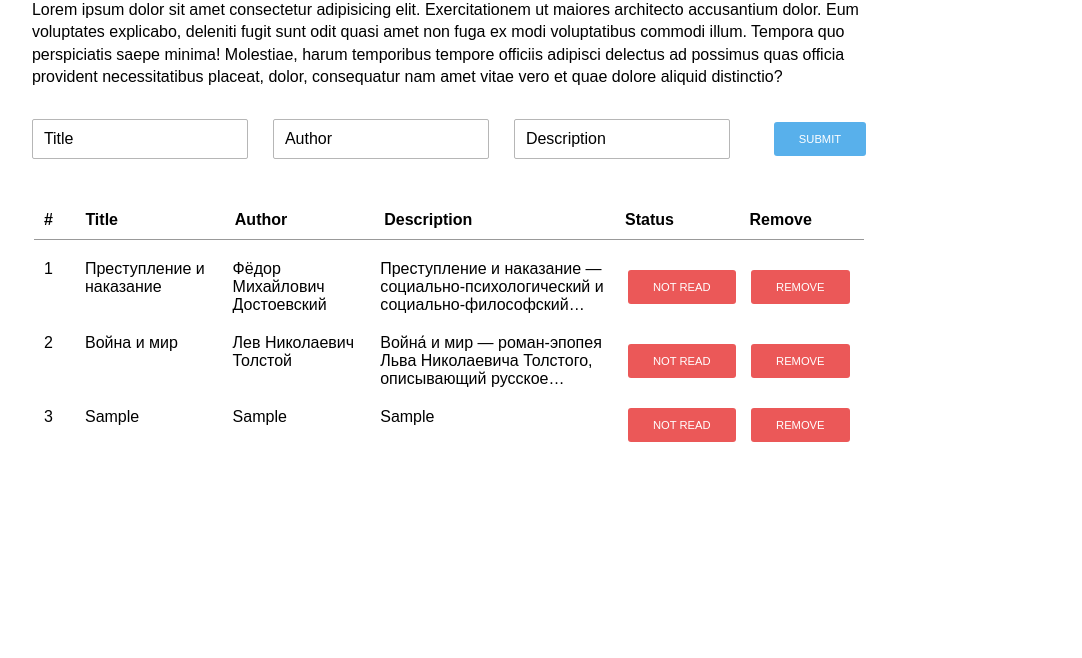
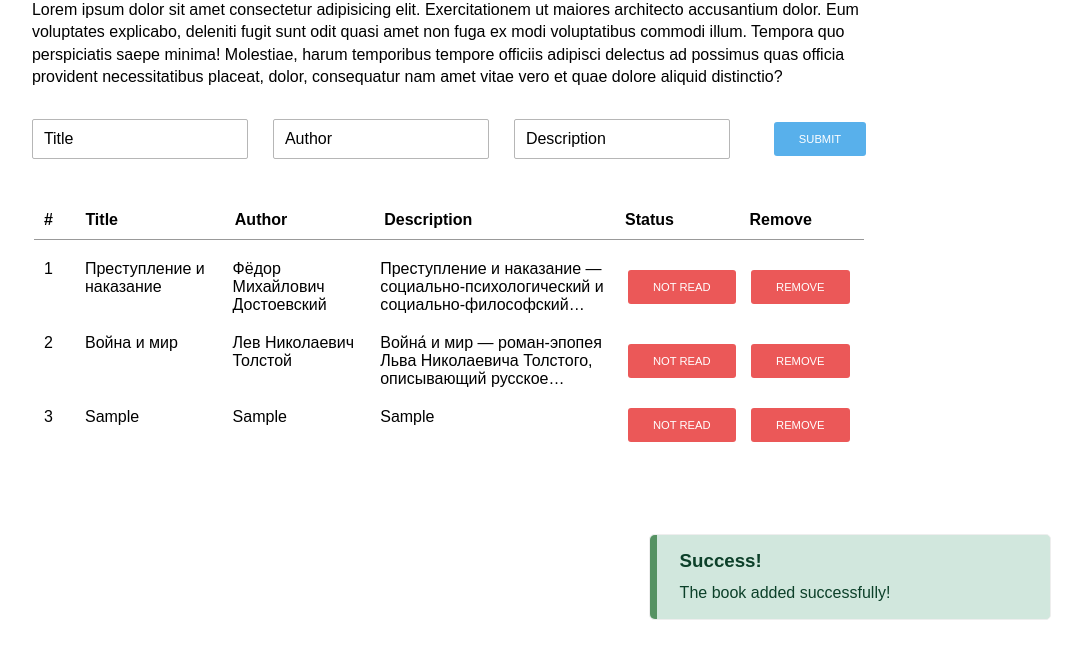
Before and after one commit to ZiF1R/my-library, a website with bundled scripts: page index.html in a window 1280 px wide. Both pictures are taken after typing "Sample", "Sample", "Sample" into the empty fields and a click on the button "SUBMIT". Shown: the part 140-798 px from the top of the page, without its empty margins (191-1273 px from the left). Built offline with nearby package versions, Linux system fonts and the light colour scheme.

Commit message:
Add Alert plugin to project

```diff
--- a/index.html
+++ b/index.html
@@ -7,7 +7,10 @@
 
     <link rel="stylesheet" href="./src/style.css" />
     <link rel="shortcut icon" type="image/x-icon" href="./src/icons/logo.png" />
-    <script defer src="./src/index.js"></script>
+    <script type="module" defer src="./src/index.js"></script>
+
+    <!-- link alert plugin styles -->
+    <link rel="stylesheet" href="./src/plugins/alert/style.css">
 
     <title>Library</title>
   </head>
--- a/src/index.js
+++ b/src/index.js
@@ -1,3 +1,5 @@
+import Alert from "./plugins/alert/index.js";
+
 class Library {
   constructor(books = []) {
     this.books = books;
@@ -99,6 +101,14 @@ function printNewBook(book) {
   removeButton.addEventListener("click", () => {
     app.querySelector("table.books .table__content").removeChild(bookNode);
     myLibrary.removeBook(book);
+
+    new Alert(
+      app,
+      "danger",
+      "bottom-right",
+      "Attention",
+      "The book was removed!"
+    );
   });
 
   app.querySelector("table.books .table__content").appendChild(bookNode);
@@ -119,6 +129,14 @@ function setDefaultEventListeners() {
       );
       titleField.value = authorField.value = descriptionField.value = "";
       e.preventDefault();
+
+      new Alert(
+        app,
+        "success",
+        "bottom-right",
+        "Success",
+        "The book added successfully!"
+      );
     }
   });
 
--- /dev/null
+++ b/src/plugins/alert/index.js
@@ -0,0 +1,29 @@
+class Alert {
+  constructor(container = document.body, type, position, title, content = "") {
+    this.container = container;
+    this.type = type;
+    this.position = position;
+    this.title = title;
+    this.content = content;
+
+    this.createPopupElement();
+  }
+
+  createPopupElement() {
+    let popup = document.createElement("div");
+    popup.id = "v-popup";
+    popup.classList.add(
+      this.type,
+      this.position,
+      "before-add"
+    );
+    popup.innerHTML = `<h3>${this.title}!</h3>
+    ${this.content !== "" ? "<p>"+this.content+"</p>" : ""}`;
+
+    this.container.appendChild(popup);
+    setTimeout(() => popup.classList.add("before-remove"), 2900);
+    setTimeout(() => this.container.removeChild(popup), 3500);
+  }
+}
+
+export default Alert;
--- /dev/null
+++ b/src/plugins/alert/style.css
@@ -0,0 +1,123 @@
+#v-popup {
+  position: fixed;
+  width: calc(400px - 40px);
+  background: #ffffff;
+
+  border: 1px solid #eee;
+  border-radius: 5px;
+
+  padding: 15px 10px 15px 30px;
+  cursor: pointer;
+  user-select: none;
+  opacity: 0;
+}
+
+#v-popup h3 {
+  font-weight: 700;
+  margin: 0;
+}
+
+#v-popup h3 ~ p {
+  margin-top: 10px;
+}
+
+#v-popup p {
+  margin: 0;
+  font-weight: 400;
+}
+
+#v-popup::before {
+  border-top-left-radius: 5px;
+  border-bottom-left-radius: 5px;
+  content: "";
+  position: absolute;
+  width: 7px;
+  height: 100%;
+  top: 0;
+  left: 0;
+  background: #b1b1b1;
+  z-index: 1;
+}
+
+#v-popup.before-add {
+  animation: show .21s forwards;
+}
+
+#v-popup.before-remove {
+  animation: hide .61s ease-out forwards;
+}
+
+@keyframes show {
+  from {
+    opacity: 0;
+  }
+  to {
+    opacity: 1;
+  }
+}
+
+@keyframes hide {
+  from {
+    opacity: 1;
+  }
+  to {
+    opacity: 0;
+  }
+}
+
+/* styles for positioning classes */
+
+#v-popup.top-right {
+  top: 5%;
+  right: 3%;
+}
+
+#v-popup.top-left {
+  top: 5%;
+  left: 3%;
+}
+
+#v-popup.bottom-right {
+  bottom: 5%;
+  right: 3%;
+}
+
+#v-popup.bottom-left {
+  bottom: 5%;
+  left: 3%;
+}
+
+
+/* popup styles classes */
+
+#v-popup.success {
+  background: #d1e7dd;
+  color: #0C4029;
+}
+#v-popup.success::before {
+  background: #559262;
+}
+
+#v-popup.danger {
+  background: #F9D6DA;
+  color: #6A1B20;
+}
+#v-popup.danger::before {
+  background: #ad5e64;
+}
+
+#v-popup.info {
+  background: #CFE3FE;
+  color: #06347B;
+}
+#v-popup.info::before {
+  background: #5486d1;
+}
+
+#v-popup.warning {
+  background: #FFF2CC;
+  color: #563F02;
+}
+#v-popup.warning::before {
+  background: #b8973e;
+}
```
